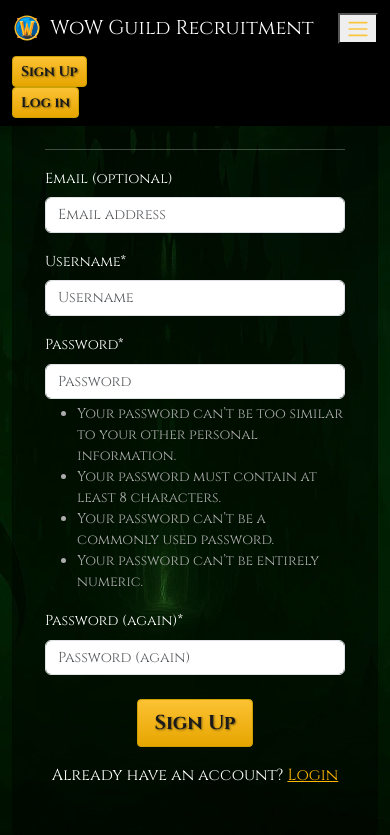
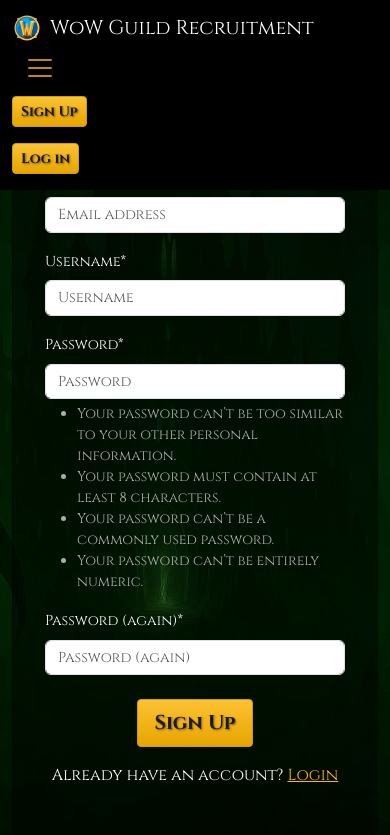
Before and after one commit to mathiase4/wow-guild-recruitment, a Django app: page /accounts/signup/ in a window 390 px wide, after a click that opens the changed part. Shown: the top 835 px of the page. Run offline with Django 4.2, Linux system fonts and the light colour scheme; some libraries are stand-ins or nearby versions.

Commit message:
finally fixed so the toggle meny is correct color

```diff
--- a/static/css/style.css
+++ b/static/css/style.css
@@ -38,10 +38,14 @@ a {
  }
 /* navbar toggler hamburger button styling */
 .navbar-toggler {
-    border-color: rgba(255, 255, 255, 0.5);
+    border-color: transparent !important;
+    background-color: transparent !important;
 
 }
-
+/* delete the ugly blue thing that is popping out */
+.navbar-toggler:focus {
+    box-shadow: none;
+}
 
 
 .navbar-toggler-icon {
@@ -176,13 +180,11 @@ a {
 /* Responsive @media queries for different screen types, like computer, mobile and tablet devices */
 /* ===============================================================================================*/
 
-/* style for mobile services navbar */
+/* give space between the buttons when the meny is popped out on the mobile screen. */
+
 @media (max-width: 991px) {
-    .navbar-collapse {
-        background-color: transparent !important;
-        padding: 0 !important;
+    .navbar-collapse .nav-item {
         margin-top: 0.5rem;
-        border-radius: 4px;
-        border: none !important;
+        margin-bottom: 0.5rem;
     }
 }
--- a/templates/base.html
+++ b/templates/base.html
@@ -25,7 +25,7 @@
   <div class="container">
     <a class="navbar-brand" href="{% url 'guild_list' %}">
       <img src="{% static 'images/therealnavbarphoto.svg' %}" alt="Wow Logo" width="30" height="30" class="d-inline-block align-text-top me-2">WoW Guild Recruitment</a>
-      <button class="navbar=toggler" type="button" data-bs-toggle="collapse" data-bs-target="#main-nav" aria-controls="main-nav" aria-expanded="false" aria-label="Toggle navigation">
+      <button class="navbar-toggler" type="button" data-bs-toggle="collapse" data-bs-target="#main-nav" aria-controls="main-nav" aria-expanded="false" aria-label="Toggle navigation">
         <span class="navbar-toggler-icon"></span>
       </button>
 
@@ -35,7 +35,7 @@
       <li class="nav-item me-2">
         <a class="btn btn-warning btn-sm" href="{% url 'guild_create' %}">Create Guild</a>
       </li>
-      <li class="nav-item me-2">
+      <li class="nav-item">
         <a class="btn btn-warning btn-sm"  href="{% url 'account_logout' %}">Log out</a>
       </li>
       {% else %}
```
